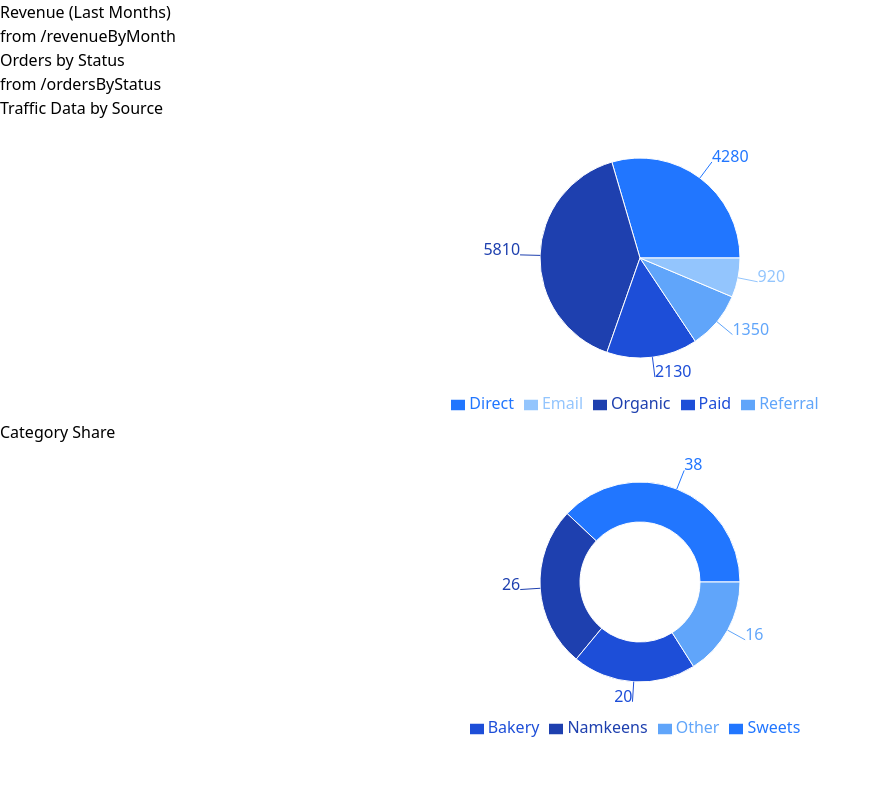
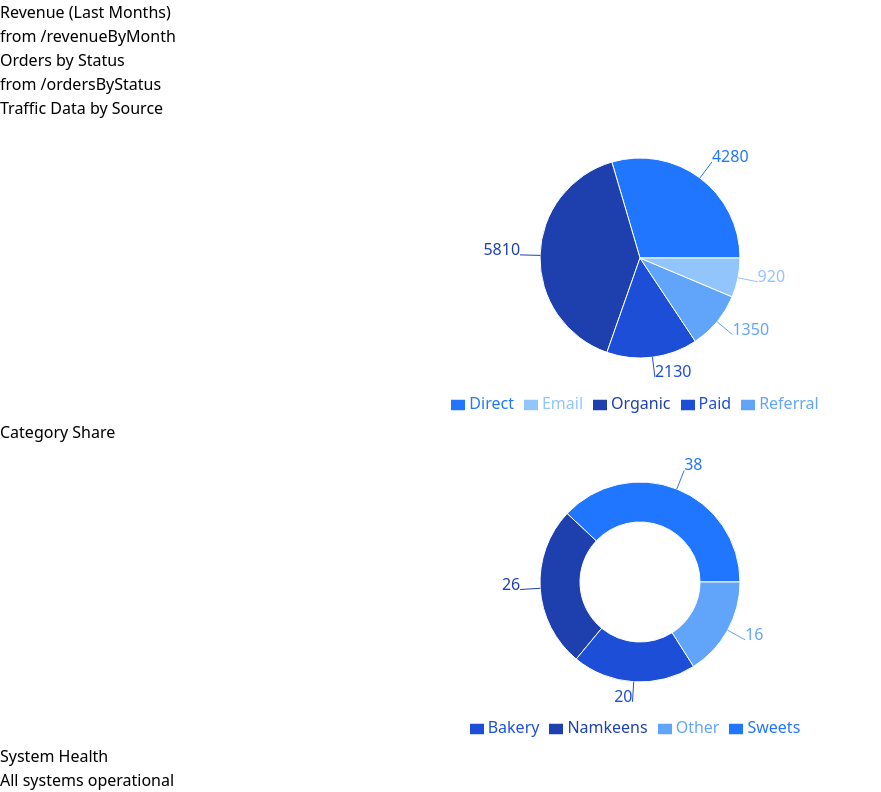
Before and after one commit to baqar-abbas/admin-dashboard, a React (Vite) app: page / in a window 1280 px wide. Shown: the part 670-1462 px from the top of the page, without its empty margins (0-881 px from the left). Before the commit the page ends 1414 px from the top, so only its background shows below. Built offline with nearby package versions, Linux system fonts and the light colour scheme; data requests are answered from the project's data file.

Commit message:
import system health component in the dashboard

```diff
--- a/src/pages/Dashboard.jsx
+++ b/src/pages/Dashboard.jsx
@@ -4,6 +4,7 @@
 import OrdersByStatusChart from "../components/charts/OrdersByStatusChart";
 import TrafficBySourceChart from "../components/charts/TrafficBySourceChart";
 import CategoryShareChart from "../components/charts/CategoryShareChart";
+import SystemHealth from "../components/SystemHealth";
 
 const Dashboard = () => {
   return (
@@ -28,6 +29,11 @@
         <TrafficBySourceChart />
         <CategoryShareChart />
       </div>
+
+      {/* System Health */}
+      <div className="grid grid-cols-1 gap-6 mb-10">
+        <SystemHealth />
+      </div>
     </div>
   );
 };
```
